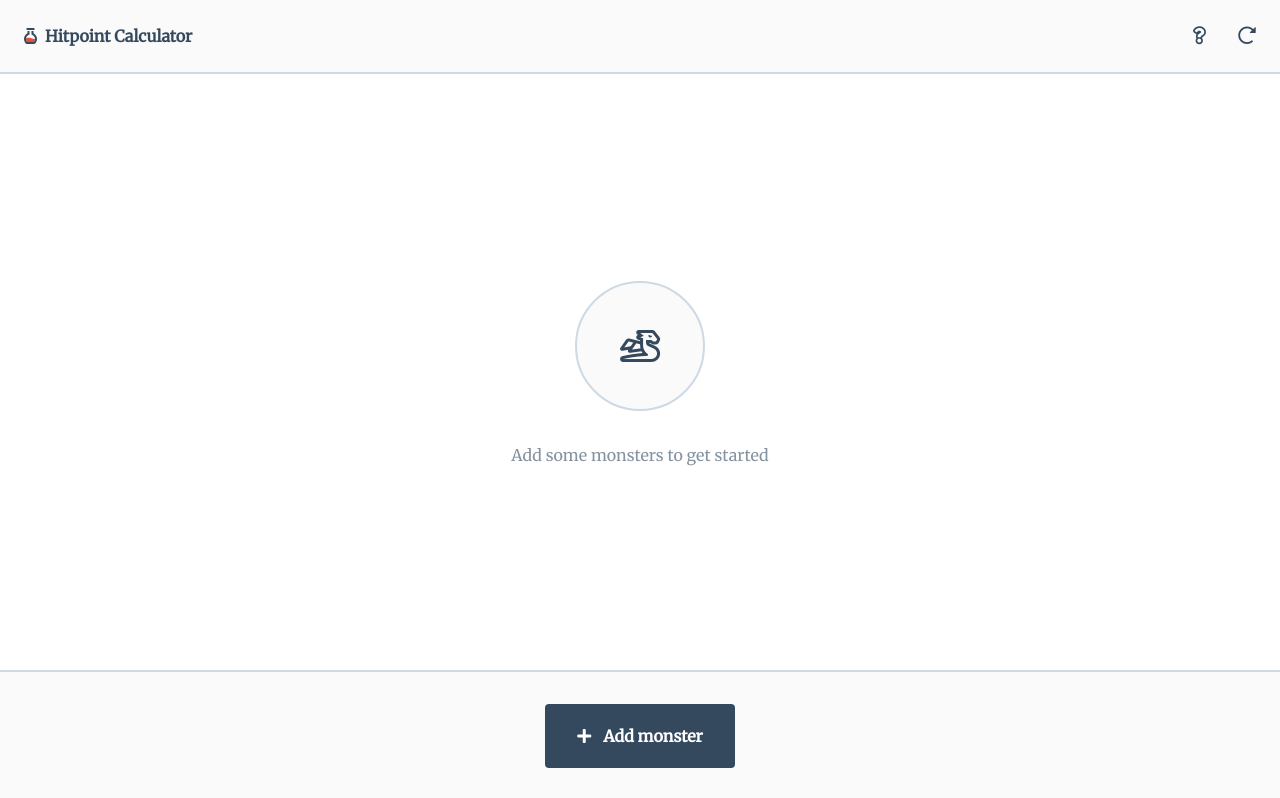
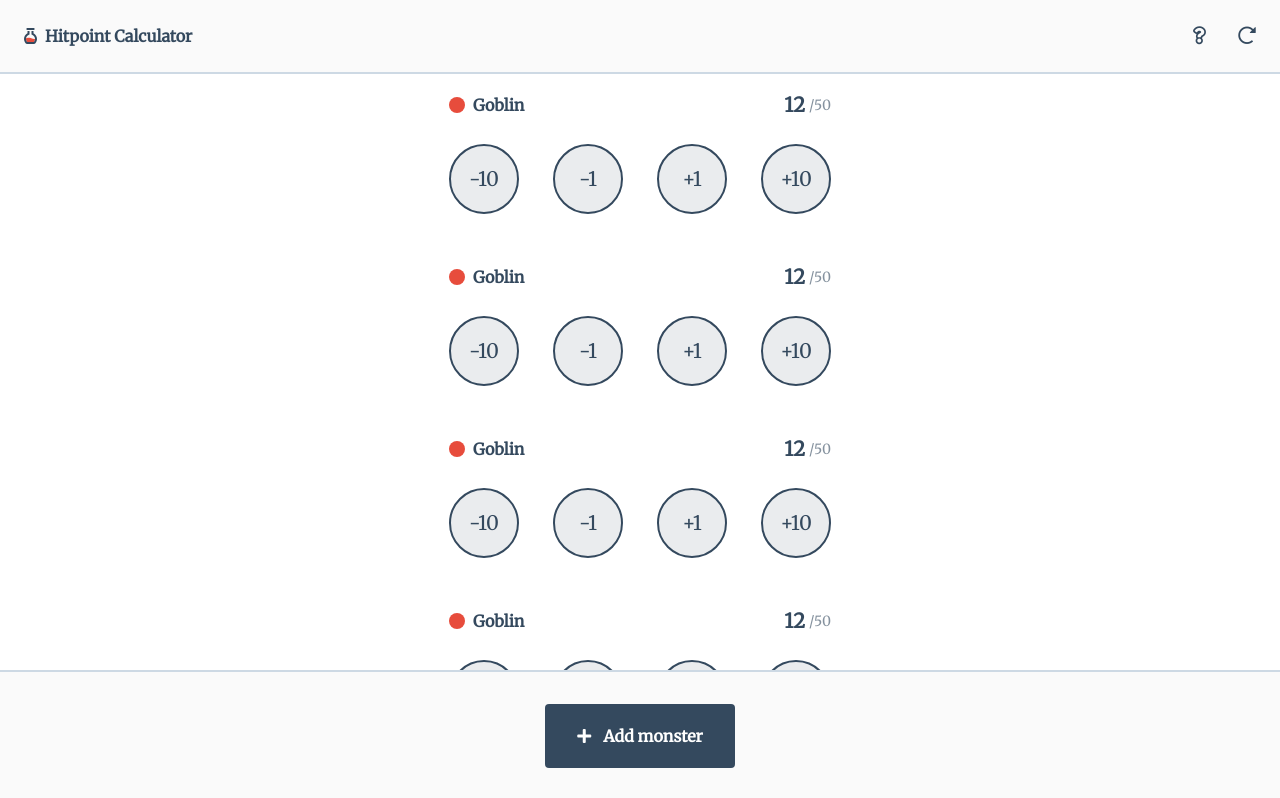
Before and after one commit to aartvanempel/hitpoint-calculator, a React (Create React App) app: page / in a window 1280 px wide. Shown: the top 798 px of the page. Built offline with nearby package versions, Linux system fonts and the light colour scheme.

Commit message:
added dummy monster

```diff
--- a/src/features/monsters/monsterSlice.js
+++ b/src/features/monsters/monsterSlice.js
@@ -5,7 +5,64 @@ const findMonsterById = (state, id) => state.monsters.find(monster => monster.id
 export const monsters = createSlice({
     name: 'monsters',
     initialState: {
-        monsters: [],
+        monsters: [
+            {
+                id: 0,
+                name: 'Goblin',
+                currentHp: 12,
+                maxHp: 50,
+                color: '#E74C3C'
+            },
+            {
+                id: 1,
+                name: 'Goblin',
+                currentHp: 12,
+                maxHp: 50,
+                color: '#E74C3C'
+            },
+            {
+                id: 2,
+                name: 'Goblin',
+                currentHp: 12,
+                maxHp: 50,
+                color: '#E74C3C'
+            },
+            {
+                id: 3,
+                name: 'Goblin',
+                currentHp: 12,
+                maxHp: 50,
+                color: '#E74C3C'
+            },
+            {
+                id: 4,
+                name: 'Goblin',
+                currentHp: 12,
+                maxHp: 50,
+                color: '#E74C3C'
+            },
+            {
+                id: 5,
+                name: 'Goblin',
+                currentHp: 12,
+                maxHp: 50,
+                color: '#E74C3C'
+            },
+            {
+                id: 6,
+                name: 'Goblin',
+                currentHp: 12,
+                maxHp: 50,
+                color: '#E74C3C'
+            },
+            {
+                id: 7,
+                name: 'Goblin',
+                currentHp: 12,
+                maxHp: 50,
+                color: '#E74C3C'
+            }
+        ],
     },
     reducers: {
         reset: state => {
```
